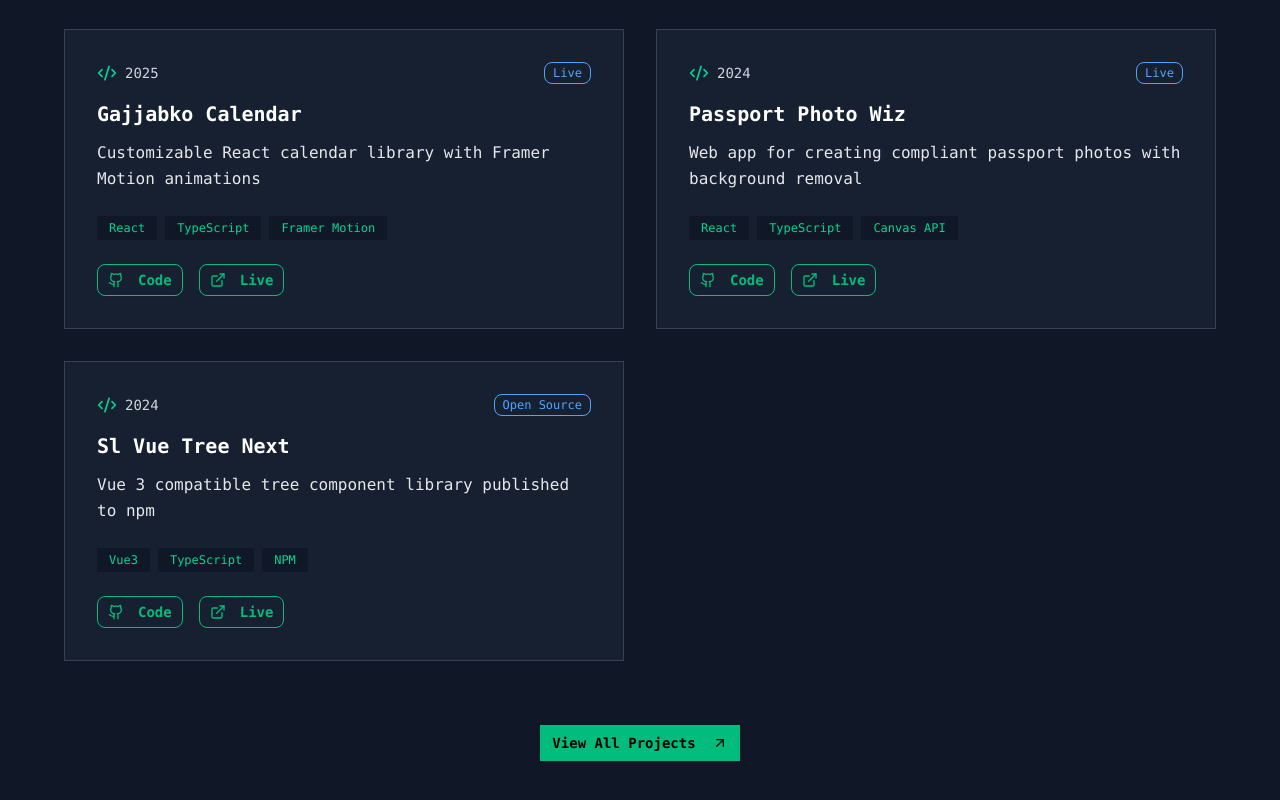
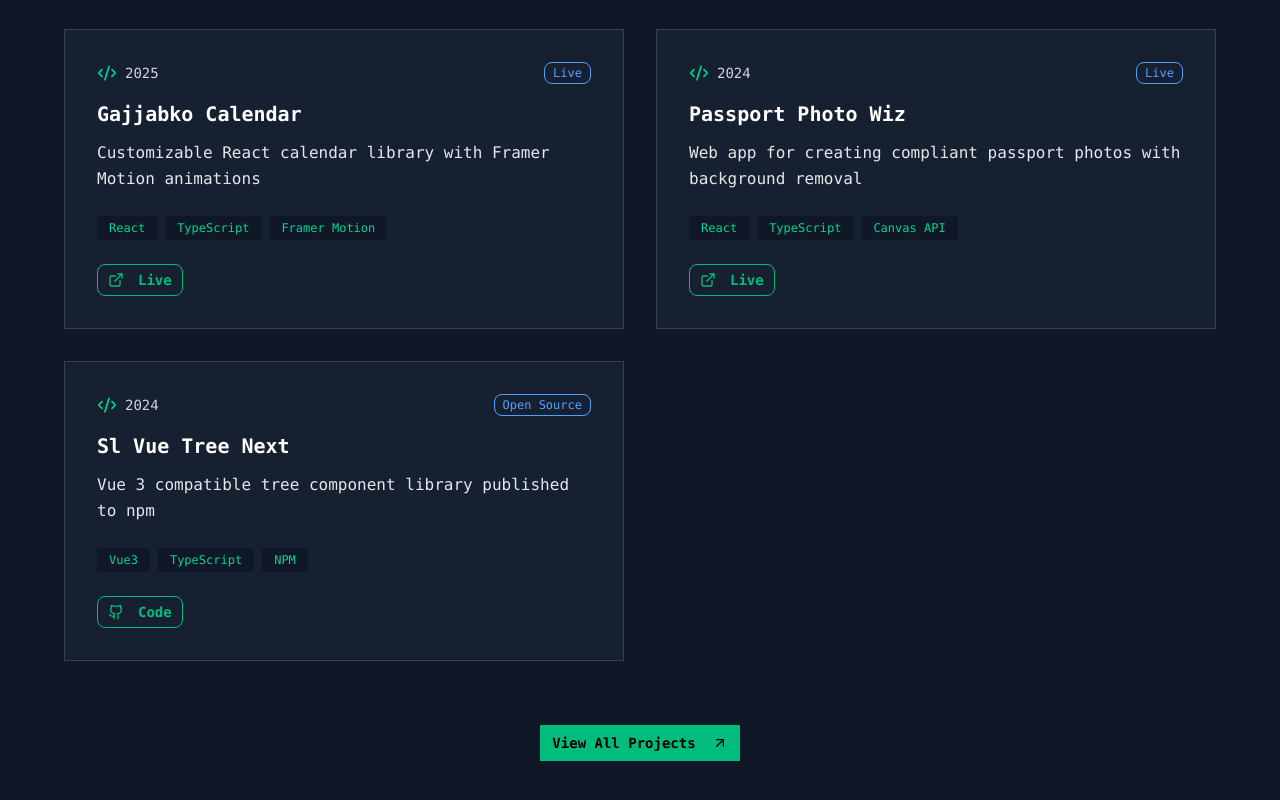
Before and after one commit to kcsujeet/profile, an Astro site: page / in a window 1280 px wide. Shown: the part 2575-3375 px from the top of the page. Built offline with nearby package versions, Linux system fonts and the light colour scheme; Astro itself is replaced by a stand-in of ours.

Commit message:
docs: update readme

```diff
--- a/src/components/portfolio/projects-section.tsx
+++ b/src/components/portfolio/projects-section.tsx
@@ -9,6 +9,8 @@ const projects = [
     tech: ["React", "TypeScript", "Framer Motion"],
     year: "2025",
     status: "Live",
+    code: null,
+    live: "https://gajjabko-calendar.pages.dev",
   },
   {
     name: "Passport Photo Wiz",
@@ -17,6 +19,8 @@ const projects = [
     tech: ["React", "TypeScript", "Canvas API"],
     year: "2024",
     status: "Live",
+    code: null,
+    live: "https://passportphotowiz.com",
   },
   {
     name: "Sl Vue Tree Next",
@@ -24,6 +28,8 @@ const projects = [
     tech: ["Vue3", "TypeScript", "NPM"],
     year: "2024",
     status: "Open Source",
+    code: "https://github.com/kcsujeet/sl-vue-tree-next",
+    live: null,
   },
 ];
 
@@ -80,26 +86,36 @@ export function ProjectsSection() {
               </div>
 
               <div className="flex gap-4">
+                {project.code && (
                   <div className="hover:scale-105 transform transition-transform">
                     <Button
                       size="sm"
                       variant="outline"
+                      asChild
                       className="border-emerald-500 text-emerald-500 hover:bg-emerald-500 hover:text-black font-semibold p-0 bg-transparent"
                     >
+                      <a href={project.code} target="_blank">
                         <Github className="w-4 h-4 mr-2" />
                         Code
+                      </a>
                     </Button>
                   </div>
+                )}
+                {project.live && (
                   <div className="hover:scale-105 transform transition-transform">
                     <Button
                       size="sm"
                       variant="outline"
+                      asChild
                       className="border-emerald-500 text-emerald-500 hover:bg-emerald-500 hover:text-black font-semibold p-0 bg-transparent"
                     >
+                      <a href={project.live} target="_blank">
                         <ExternalLink className="w-4 h-4 mr-2" />
                         Live
+                      </a>
                     </Button>
                   </div>
+                )}
               </div>
             </div>
           ))}
```
Also changed, not shown: README.md. Lines whose indentation alone changed are shown as unchanged.
